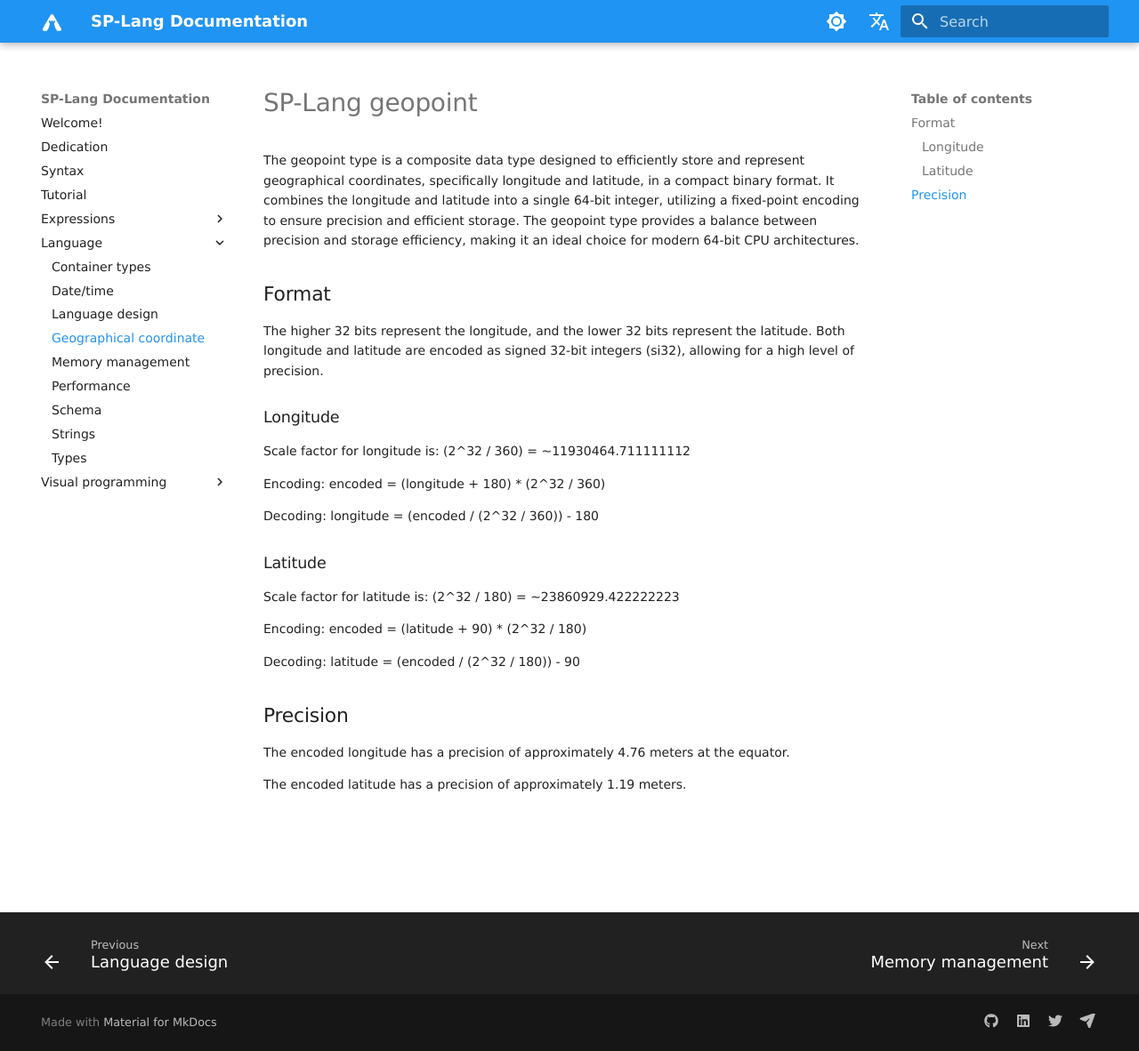
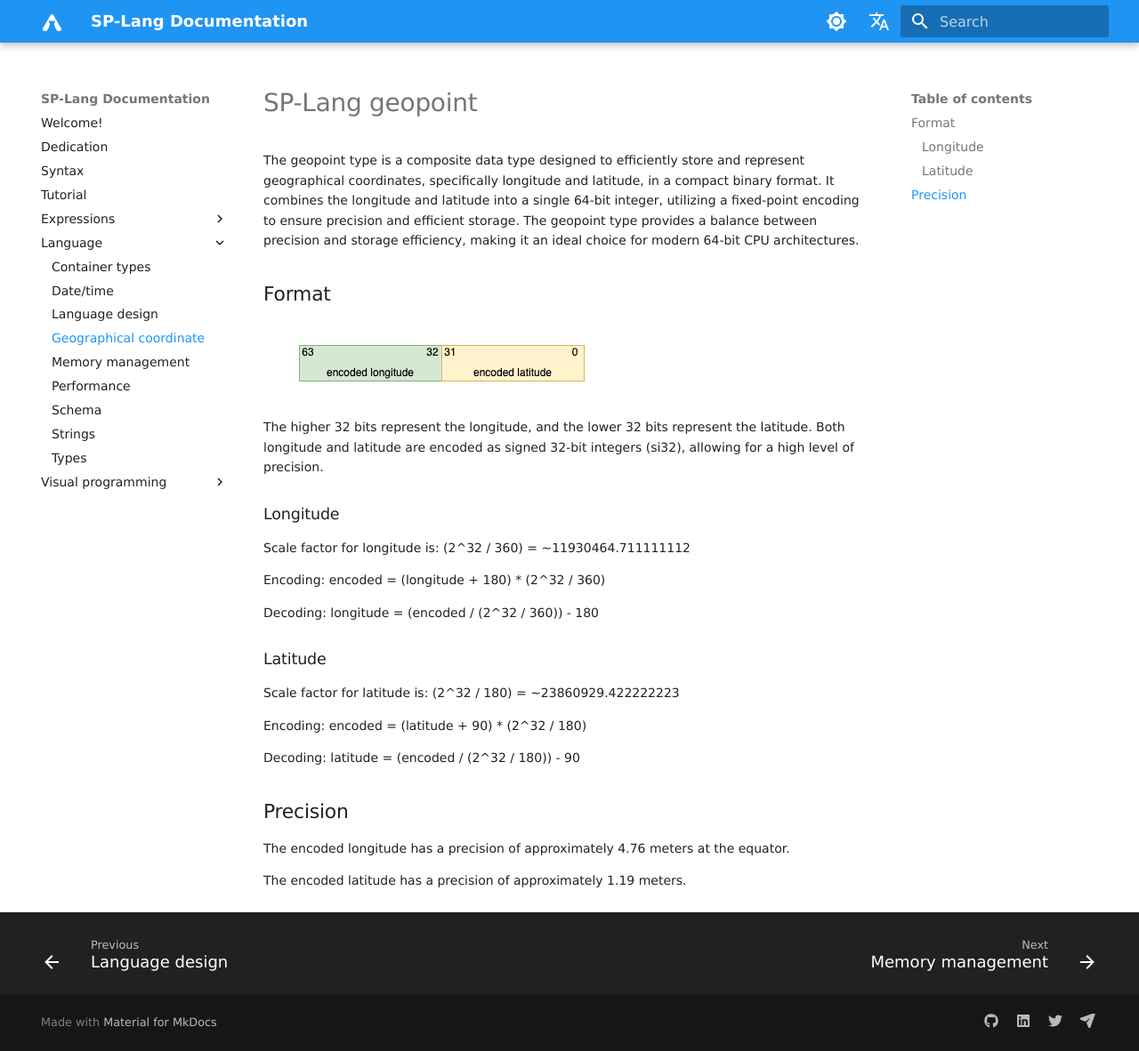
Before and after one commit to TeskaLabs/splang-docs, an MkDocs documentation site: the page built from docs/language/geopoint.md, in a window 1280 px wide and 1182 px high. Shown: the whole window at 89% size. Built offline with MkDocs 1.6.1 and Material for MkDocs 9.7.7, drawn with Linux system fonts in a browser that asks for light colours; some web fonts are replaced; comment, search, counter and statistics services are not loaded.

Commit message:
Add an diagram of bit layout of the geopoint.

```diff
--- a/docs/language/geopoint.md
+++ b/docs/language/geopoint.md
@@ -10,6 +10,8 @@
 
 
 ## Format
+
+<img src="../geopoint.drawio.png" alt="Schema of the geopoint bit layout" />
 
 The higher 32 bits represent the longitude, and the lower 32 bits represent the latitude.
 Both longitude and latitude are encoded as signed 32-bit integers (si32), allowing for a high level of precision.
```
Also changed, not shown: docs/language/geopoint.drawio.png (added).
